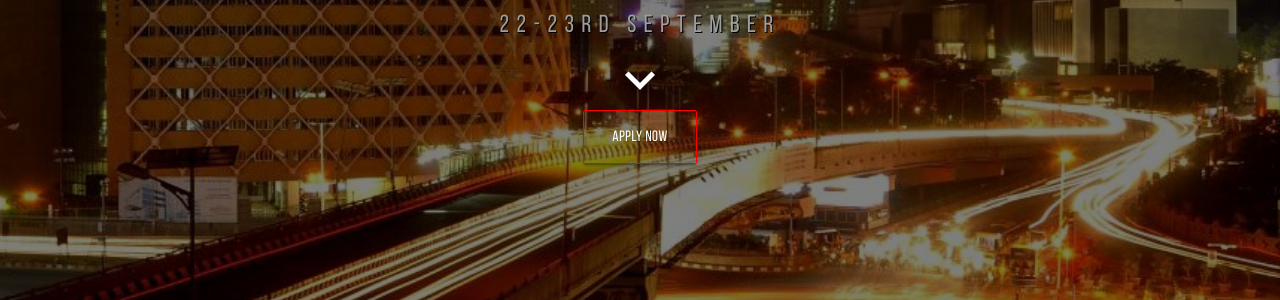
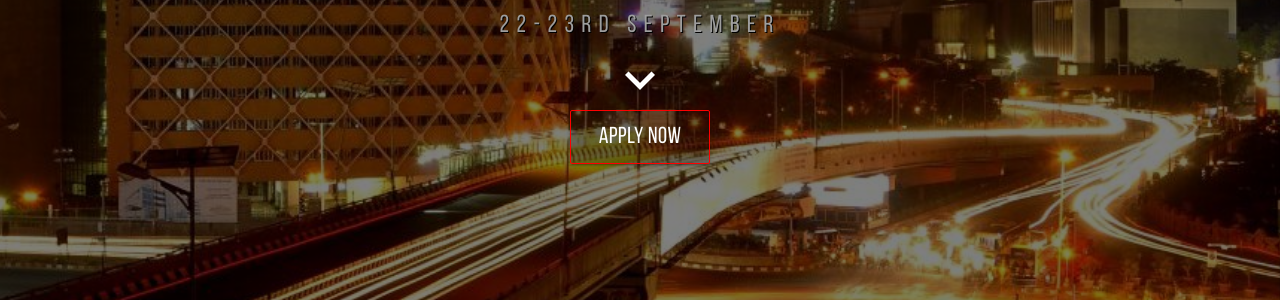
Before and after one commit to IIIT-ECell/megathon, a Jekyll site: the page built from index.md, in a window 1280 px wide. Shown: the part 518-818 px from the top of the page. Built offline with Jekyll 4.4.1, drawn with Linux system fonts in a browser that asks for light colours; nearby versions of some CDN libraries; our own code applies the rules of GitHub Pages for plain Markdown files; some of the changed text lies outside the part shown.

Commit message:
More font normalization

```diff
--- a/_includes/landing.html
+++ b/_includes/landing.html
@@ -42,7 +42,7 @@
     </div>
 
     <div class="align-box">
-      <a class="btn-large btn-line waves-effect waves-white red">Apply now</a>
+      <a class="btn-large btn-line waves-effect waves-white" style="font-size:1.4em;">Apply now</a>
     </div>
   </div>
 </div>
--- a/_includes/schedule.html
+++ b/_includes/schedule.html
@@ -10,7 +10,7 @@
               <th>Event</th>
               <th>Start Date</th>
               <th>End Date</th>
-              <th>More Detailed Schedule </th>
+              <th>Detailed Schedule</th>
           </tr>
         </thead>
 
@@ -20,7 +20,7 @@
           <td>{{data.name}}</td>
           <td>{{data.start_date}}</td>
           <td>{{data.end_date}}</td>
-          <td><a href="{{data.link}}">Detailed Schedule </a></td>
+          <td><a href="{{data.link}}">Schedule </a></td>
           </tr>
           {% endfor %}
         </tbody>
--- a/_layouts/events.html
+++ b/_layouts/events.html
@@ -7,7 +7,7 @@ layout: wrapper
 
 {% include scrolltop.html %}
 
-{% include upper_pic.html title = content size = '10vw'%}
+{% include upper_pic.html title = content size = '12vw'%}
 
 <div class ="container eventcont">
 	{% for data in site.data.eventlist %}
--- a/assets/css/custom-materialize.css
+++ b/assets/css/custom-materialize.css
@@ -286,9 +286,15 @@ nav ul a {
 /* ------New helper classes------ */
 /* Buttons */
 .btn-line {
-  background-color: transparent !important;
+  background-color: rgba(0, 0, 0, 0.2) !important;
+  /* background-color: transparent !important; */
   border: solid 1px red;
+  transition: all 0.5s ease;
 }
+/*
+.btn-line:hover {
+  color: #212121;
+} */
 
 /* Transparency */
 .transparent {
--- a/timeline.html
+++ b/timeline.html
@@ -2,7 +2,7 @@
 layout : wrapper
 title : timeline
 ---
-{% include upper_pic.html title = 'Timeline' size = '15vw' %}
+{% include upper_pic.html title = 'Timeline' size = '12vw' %}
 <section class='timeline'>
 
 	<ul>
```
